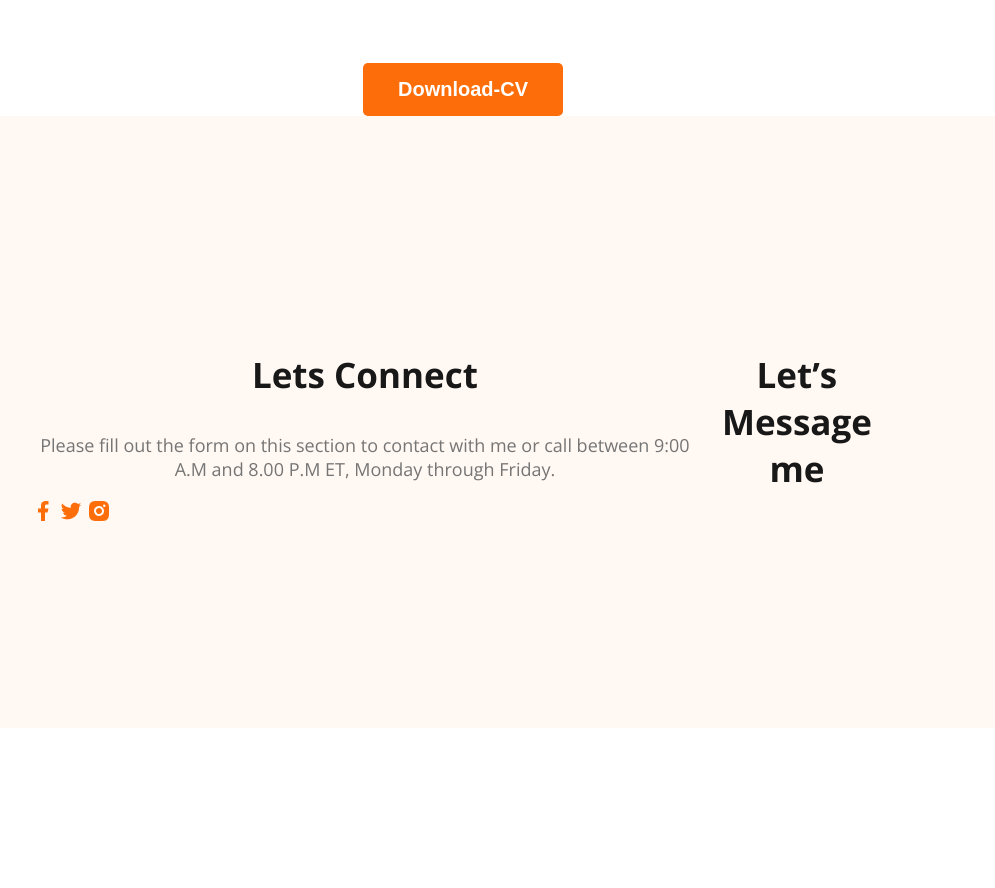
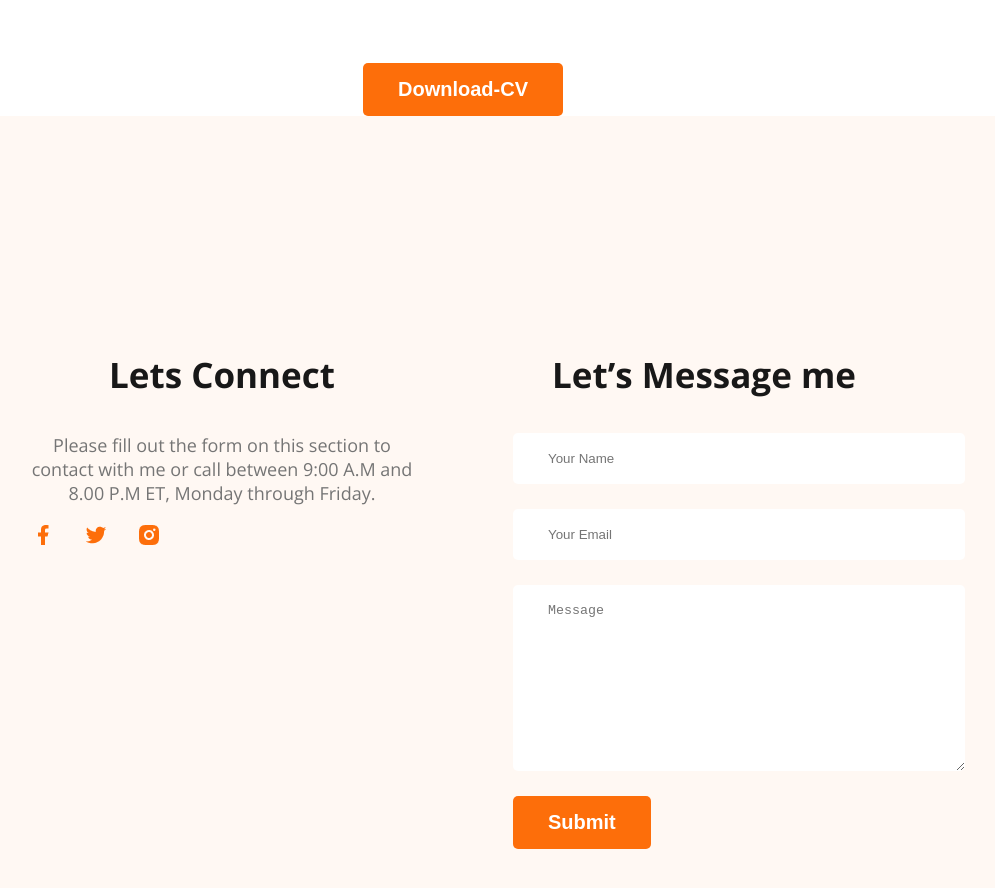
Before and after one commit to syedshohag477/Developer-Portfolio, a plain HTML site: page index.html in a window 1280 px wide. Shown: the part 4433-5321 px from the top of the page, without its empty margins (177-1172 px from the left). Before the commit the page ends 5169 px from the top, so only its background shows below. Drawn offline with nearby package versions, Linux system fonts and the light colour scheme.

Commit message:
Contact form

```diff
--- a/index.html
+++ b/index.html
@@ -157,6 +157,12 @@
         </div>
         <div class="footer-column">
             <h3 class="section-title">Let’s Message me</h3>
+            <form class="contact" action="">
+                <input type="text" placeholder="Your Name">
+                <input type="email" name="" placeholder="Your Email" id="">
+                <textarea placeholder="Message" name="" id="" cols="30" rows="10"></textarea>
+                <input class="btn-primary" type="submit" value="Submit">
+            </form>
         </div>
     </footer>
 </body>
--- a/styles/portfolio.css
+++ b/styles/portfolio.css
@@ -174,7 +174,24 @@ main section{
 /* footer section */
 footer{
     display: flex;
+    gap: 100px;
     background: #FFF8F3;
     margin-top: 100;
     padding: 200px;
 }
+.social-links a{
+    margin-right: 25px;
+}
+.footer-column{
+    width: 50%;
+}
+.contact input[type="text"], input[type="email"], textarea{
+    display: block;
+    margin-bottom: 25px;
+    padding: 18px 35px;
+    color: #757575;
+    border-radius: 5px;
+    background: #FFF;
+    border: 0;
+    width: 100%;
+}
```
